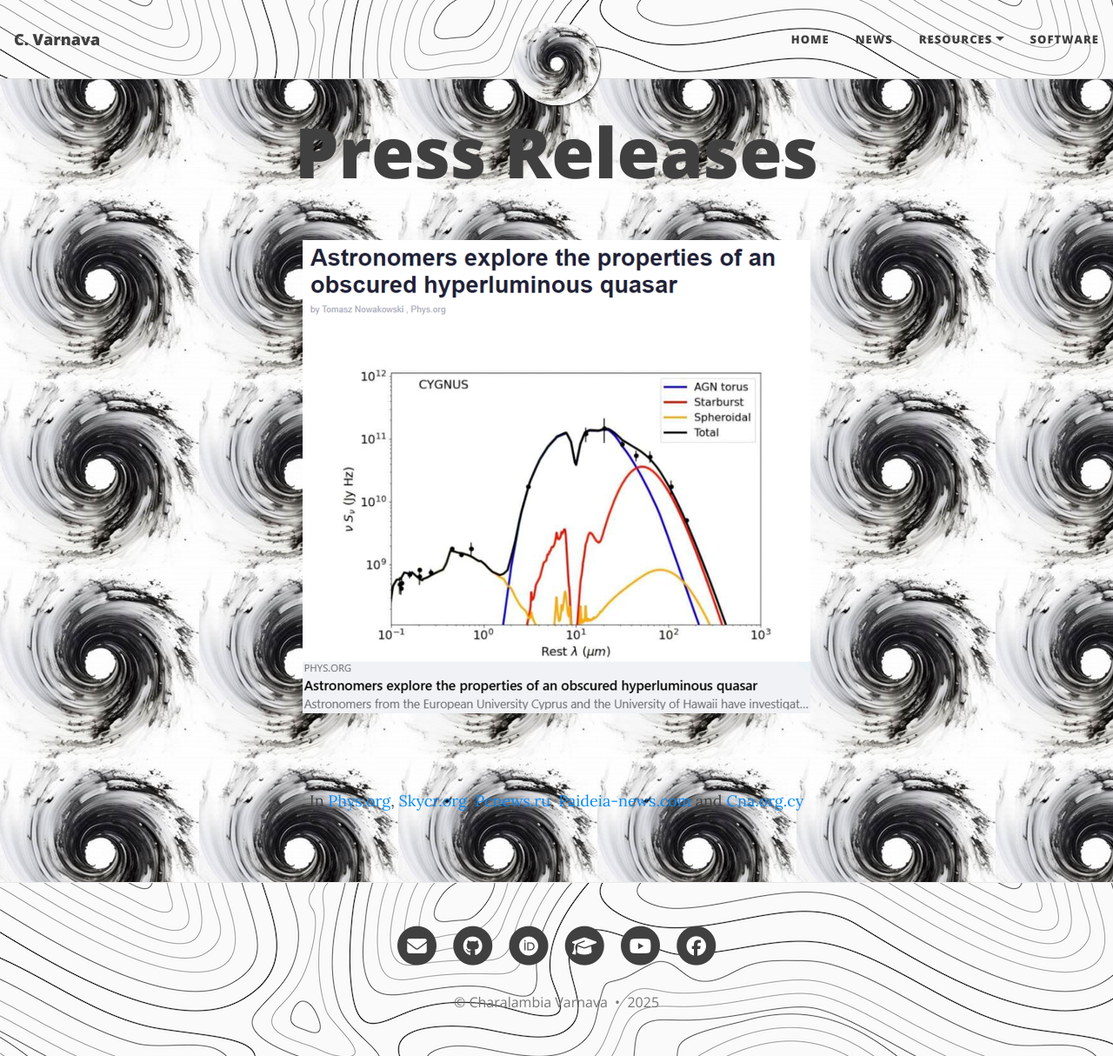
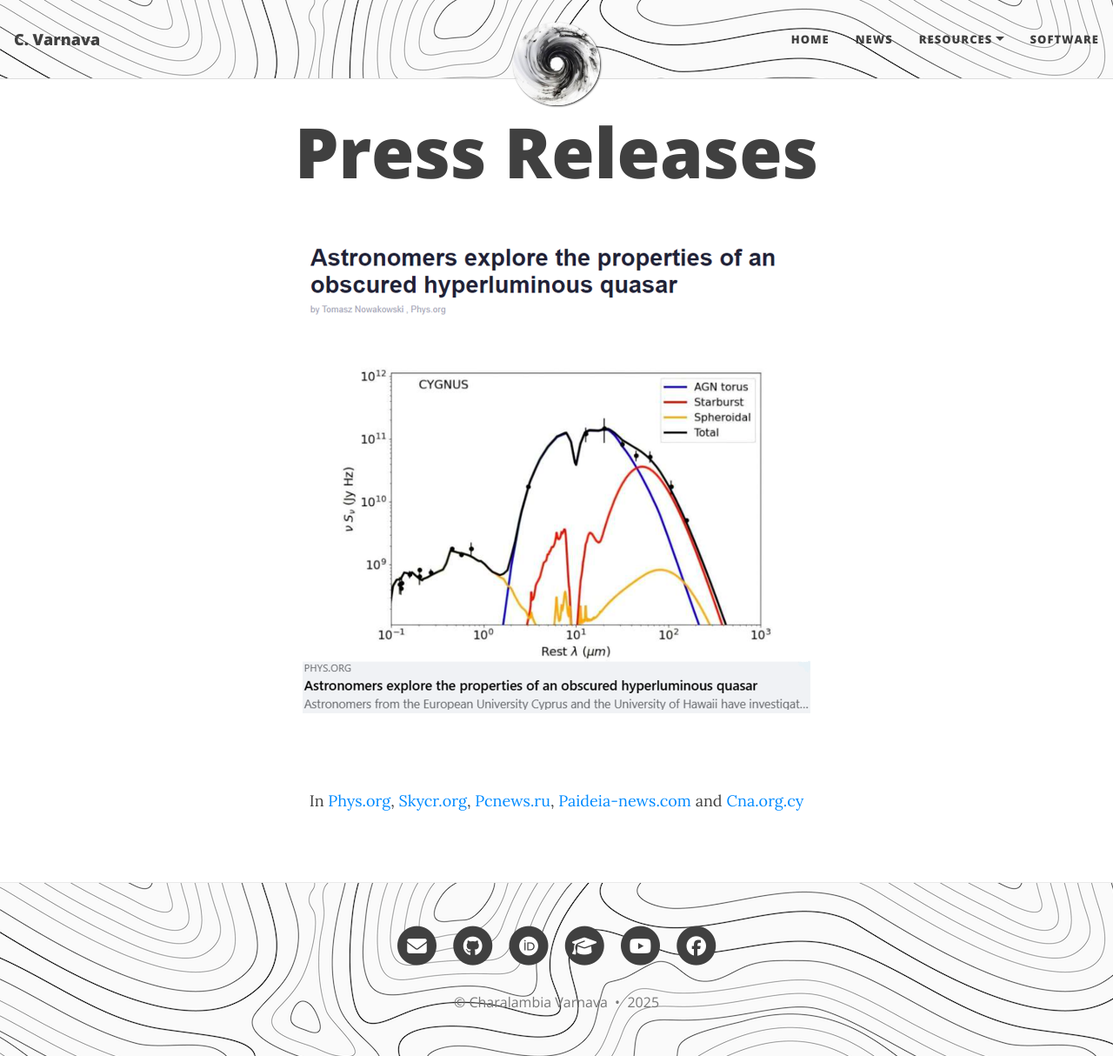
Before and after one commit to ch-var/ch-var.github.io, a Jekyll site: the page built from press_releases.html, in a window 1280 px wide and 1214 px high. Shown: the whole window at 87% size. Built offline with Jekyll 4.4.1, drawn with Linux system fonts in a browser that asks for light colours.

Commit message:
Update _config.yml

```diff
--- a/_config.yml
+++ b/_config.yml
@@ -154,7 +154,6 @@ footer-hover-col: "#0085A1"
 navbar-img: "/assets/img/bgimage2.png"
 footer-img: "/assets/img/bgimage2.png"
 #page-img: "/assets/img/bgimage.png"
-page-img: "/assets/img/hole.jpg"
 
 # Suggest a colour for mobile browsers to use as the browser's theme. This is only supported by a few mobile browsers.
 #mobile-theme-col: "#0085A1"
```
